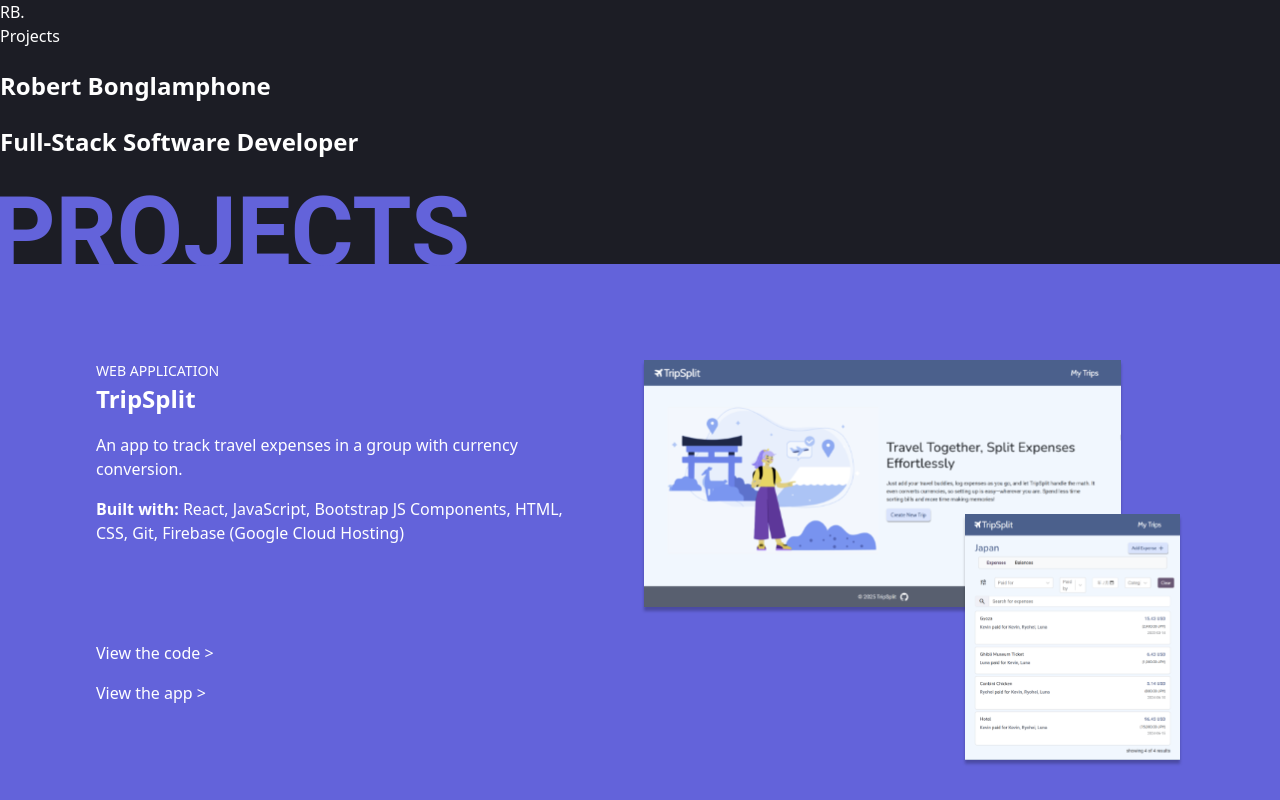
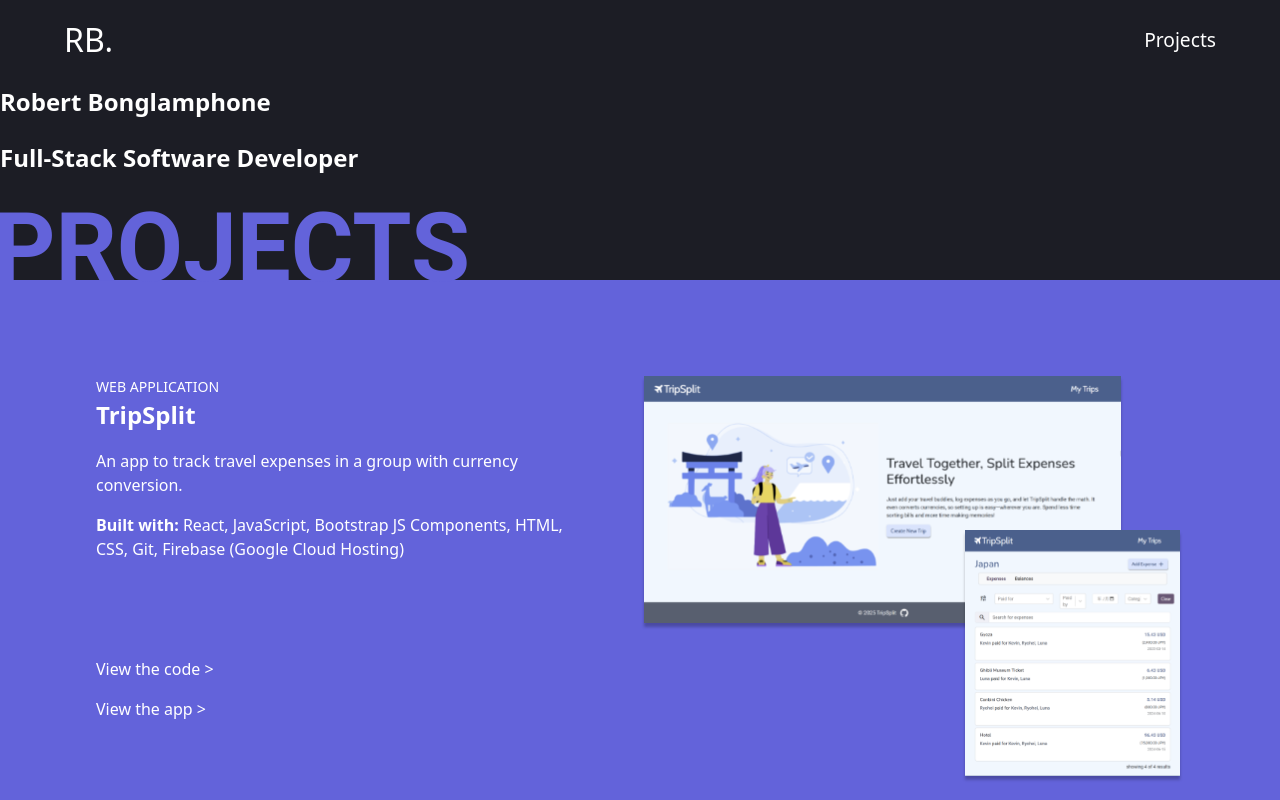
Before and after one commit to bonglrob/portfolio, a React (Vite) app: page / in a window 1280 px wide. Shown: the top 800 px of the page. Built offline with nearby package versions, Linux system fonts and the light colour scheme.

Commit message:
add basic header

```diff
--- a/src/App.css
+++ b/src/App.css
@@ -1,3 +1,7 @@
+.logo {
+    font-size: 2rem;
+}
+
 .project-header {
     text-transform: uppercase;
     color: rgb(99, 99, 218);
--- a/src/App.tsx
+++ b/src/App.tsx
@@ -1,5 +1,6 @@
 import "./App.css";
 
+import Header from "./components/Header";
 import ProjectTripSplit from "./components/projects/ProjectTripSplit";
 import ProjectGacha from "./components/projects/ProjectGacha";
 
@@ -7,16 +8,7 @@
 
   return (
     <>
-      <header>
-        <nav>
-          <div className="logo">RB.</div>
-          <ul>
-            <li>
-              <a href="#projects">Projects</a>
-            </li>
-          </ul>
-        </nav>
-      </header>
+      <Header />
       <main>
         <section id="landing-banner">
           <h1>Robert Bonglamphone</h1>
--- /dev/null
+++ b/src/components/Header.tsx
@@ -0,0 +1,14 @@
+function Header() {
+    return (
+        <header>
+            <div className="logo">RB.</div>
+            <nav>
+                <ul>
+                    <li><a href="#projects">Projects</a></li>
+                </ul>
+            </nav>
+        </header>
+    )
+}
+
+export default Header;
--- a/src/index.css
+++ b/src/index.css
@@ -33,3 +33,18 @@
 img {
     overflow: hidden;
 }
+
+header {
+    display: flex;
+    align-items: center;
+    justify-content: space-between;
+    margin: 1rem 4rem;
+}
+
+nav {
+    font-size: 1.2rem;
+}
+
+nav:hover {
+    color: turquoise;
+}
```
